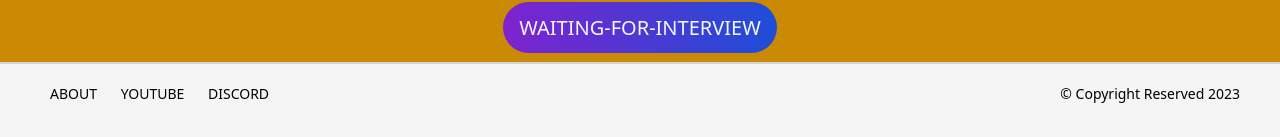
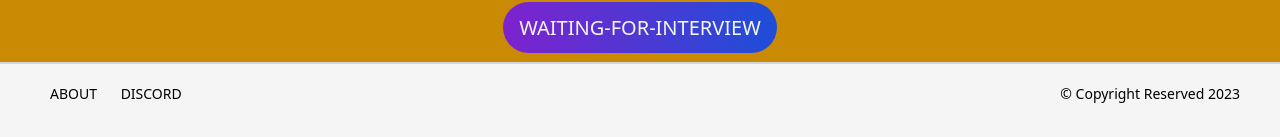
Before and after one commit to SafwenHali/carthageRp, a plain HTML site: page index.html in a window 1280 px wide. Shown: the part 2440-2577 px from the top of the page. Drawn offline with nearby package versions, Linux system fonts and the light colour scheme.

Commit message:
Update index.html

```diff
--- a/index.html
+++ b/index.html
@@ -113,7 +113,6 @@
               <div class="border-t-2 bg-neutral-100 p-10 border-gray-300 flex flex-col md:flex-row md:justify-between text-center py-5 text-sm">
                 <div class="mb-4">
                   <a href="#1" class="mx-2.5">ABOUT</a>
-                  <a href="https://twitter.com/" class="mx-2.5">YOUTUBE</a>
                   <a href="https://discord.gg/Jfsjhtng" class="mx-2.5">DISCORD</a>
 
                 </div>
```
